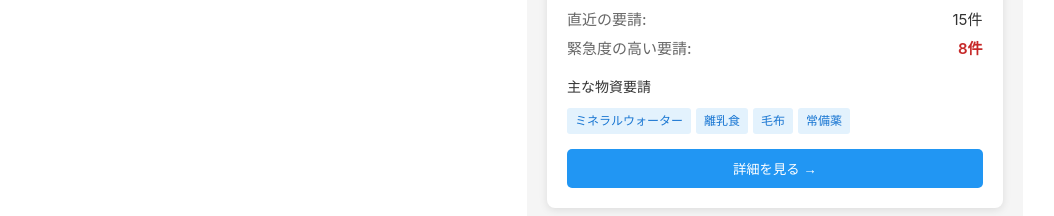
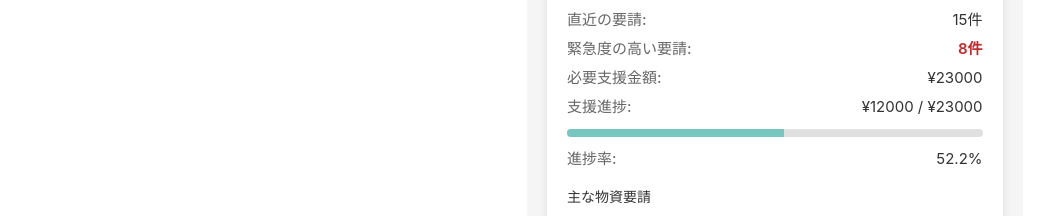
Before and after one commit to Tioplate/AE-3-Summer-Short-Internship-2025-Team6, a Vue app in the folder frontend/: page /supporter in a window 1280 px wide. Shown: the part 679-895 px from the top of the page, without its empty margins (113-1167 px from the left). Built offline with nearby package versions, Linux system fonts and the light colour scheme.

Commit message:
支援進捗ゲージの追加

```diff
--- a/frontend/src/views/SupporterMapView.vue
+++ b/frontend/src/views/SupporterMapView.vue
@@ -54,6 +54,22 @@
               <span class="label">緊急度の高い要請:</span>
               <span class="value urgent-count">{{ shelter.urgentRequests }}件</span>
             </div>
+            <!-- 必要支援金額と進捗ゲージ -->
+            <div class="info-item">
+              <span class="label">必要支援金額:</span>
+              <span class="value">¥{{ getNeededAmount(shelter.id) }}</span>
+            </div>
+            <div class="info-item">
+              <span class="label">支援進捗:</span>
+              <span class="value">¥{{ shelter.currentSupport }} / ¥{{ getNeededAmount(shelter.id) }}</span>
+            </div>
+            <div class="progress-bar">
+              <div class="progress" :style="{ width: getProgress(shelter.id) + '%' }"></div>
+            </div>
+            <div class="info-item">
+              <span class="label">進捗率:</span>
+              <span class="value">{{ getProgress(shelter.id).toFixed(1) }}%</span>
+            </div>
           </div>
 
           <div class="shelter-requests">
@@ -87,9 +103,26 @@ const router = useRouter()
 const mapContainer = ref<HTMLElement>()
 let map: L.Map
 
+const items = [
+  { name: 'ミネラルウォーター', price : 100 },
+  { name: 'おにぎり', price: 150 },
+  { name: 'パン', price: 120 },
+  { name: 'マスク', price: 200 },
+  { name: 'タオル', price: 150 },
+  { name: '非常食', price: 300 },
+  { name: '毛布', price: 250 },
+  { name: 'おむつ', price: 180 },
+  { name: '救急セット', price: 500 },
+  { name: '衣類', price: 400 },
+  { name: '衛生用品', price: 250 },
+  { name: '離乳食', price: 300 },
+  { name: '常備薬', price: 450 },
+  { name: '乾電池', price: 200 }
+]
+
 const shelters = [
   {
-    id: 'shelter1',
+    id: 1,
     name: '中央小学校',
     lat: 35.6762,
     lng: 139.6503,
@@ -98,10 +131,12 @@ const shelters = [
     maxCapacity: 200,
     recentRequests: 15,
     urgentRequests: 8,
-    topRequests: ['ミネラルウォーター', '離乳食', '毛布', '常備薬']
+    topRequests: ['ミネラルウォーター', '離乳食', '毛布', '常備薬'],
+    requestQuantities: { 'ミネラルウォーター': 50, '離乳食': 20, '毛布': 30, '常備薬': 10 },
+    currentSupport: 12000
   },
   {
-    id: 'shelter2',
+    id: 2,
     name: '市民体育館',
     lat: 35.6712,
     lng: 139.6533,
@@ -110,10 +145,12 @@ const shelters = [
     maxCapacity: 150,
     recentRequests: 8,
     urgentRequests: 3,
-    topRequests: ['おにぎり', 'タオル', '乾電池']
+    topRequests: ['おにぎり', 'タオル', '乾電池'],
+    requestQuantities: { 'おにぎり': 40, 'タオル': 25, '乾電池': 30 },
+    currentSupport: 8000
   },
   {
-    id: 'shelter3',
+    id: 3,
     name: '総合公園体育館',
     lat: 35.6792,
     lng: 139.6473,
@@ -122,7 +159,9 @@ const shelters = [
     maxCapacity: 100,
     recentRequests: 4,
     urgentRequests: 1,
-    topRequests: ['パン', 'マスク']
+    topRequests: ['パン', 'マスク'],
+    requestQuantities: { 'パン': 30, 'マスク': 20 },
+    currentSupport: 5000
   }
 ]
 
@@ -142,6 +181,33 @@ const getMarkerColor = (urgency: string) => {
     low: 'green'
   }
   return colors[urgency] || 'green'
+}
+
+// アイテムの価格を取得する関数
+const getItemPrice = (name: string) => {
+  const item = items.find(i => i.name === name)
+  return item ? item.price : 0
+}
+
+// 必要支援金額を計算する関数
+const getNeededAmount = (shelterID: number) => {
+  const shelter = shelters.find(s => s.id === shelterID)
+  let total = 0
+  if (!shelter || !shelter.topRequests || !shelter.requestQuantities) return 0
+  shelter.topRequests.forEach(name => {
+    const quantity = shelter.requestQuantities[name] || 0
+    total += getItemPrice(name) * quantity
+  })
+  return total
+}
+
+// 進捗率を計算する関数
+const getProgress = (shelterID: number): number => {
+  const shelter = shelters.find(s => s.id === shelterID)
+  if (!shelter || typeof shelter.currentSupport !== 'number') return 0
+  const needed = getNeededAmount(shelterID)
+  if (needed === 0) return 0
+  return Math.min((shelter.currentSupport / needed) * 100, 100)
 }
 
 const viewShelterDetail = (shelterId: string) => {
@@ -432,6 +498,21 @@ onMounted(() => {
   background: #1976D2;
 }
 
+.progress-bar {
+  background: #e0e0e0;
+  border-radius: 4px;
+  height: 8px;
+  overflow: hidden;
+  margin: 10px 0;
+}
+
+.progress {
+  height: 100%;
+  background: #76c7c0;
+  width: 0;
+  transition: width 0.4s;
+}
+
 @media (max-width: 768px) {
   .header {
     flex-direction: column;
```
